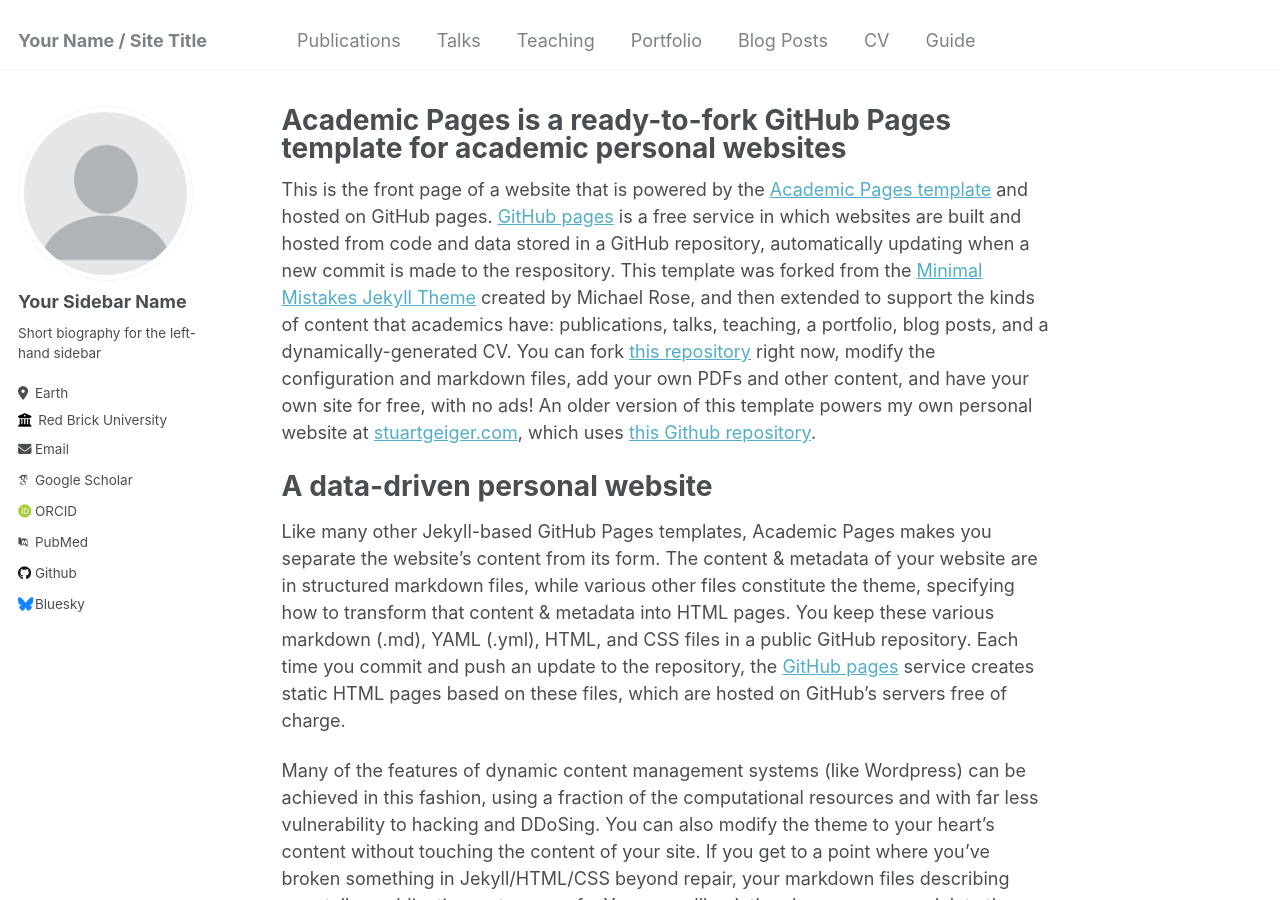
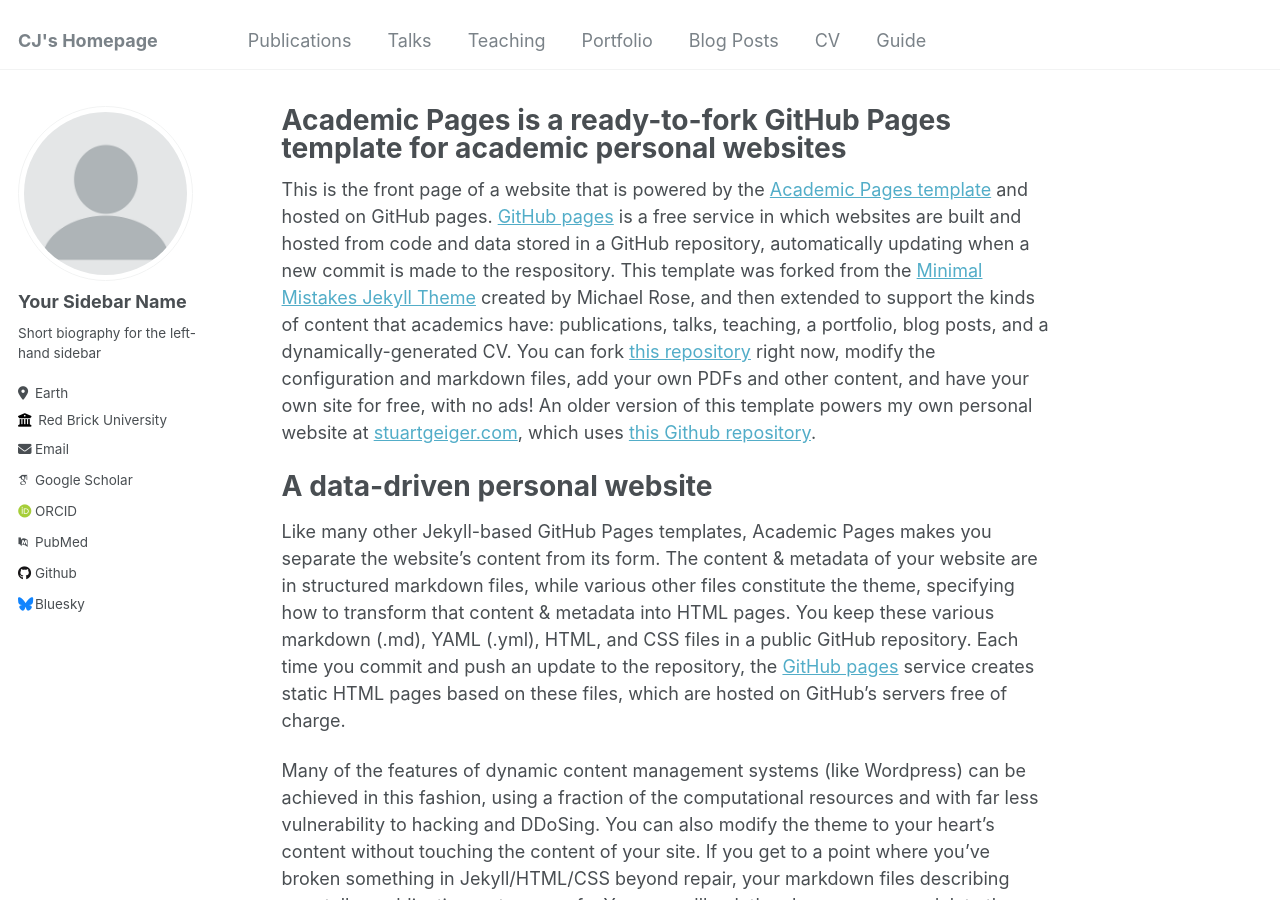
Before and after one commit to Camilo6190/camilo-j-sirguiado, a Jekyll site: the page built from _pages/about.md, in a window 1280 px wide and 900 px high. Built offline with Jekyll 4.4.1, drawn with Linux system fonts in a browser that asks for light colours; some web fonts are replaced.

Commit message:
Update _config.yml

```diff
--- a/_config.yml
+++ b/_config.yml
@@ -8,7 +8,7 @@
 
 # Basic Site Settings
 locale                   : "en-US"
-title                    : "Your Name / Site Title"
+title                    : "CJ's Homepage"
 title_separator          : "-"
 name                     : &name "Your Name"
 description              : &description "personal description"
```
